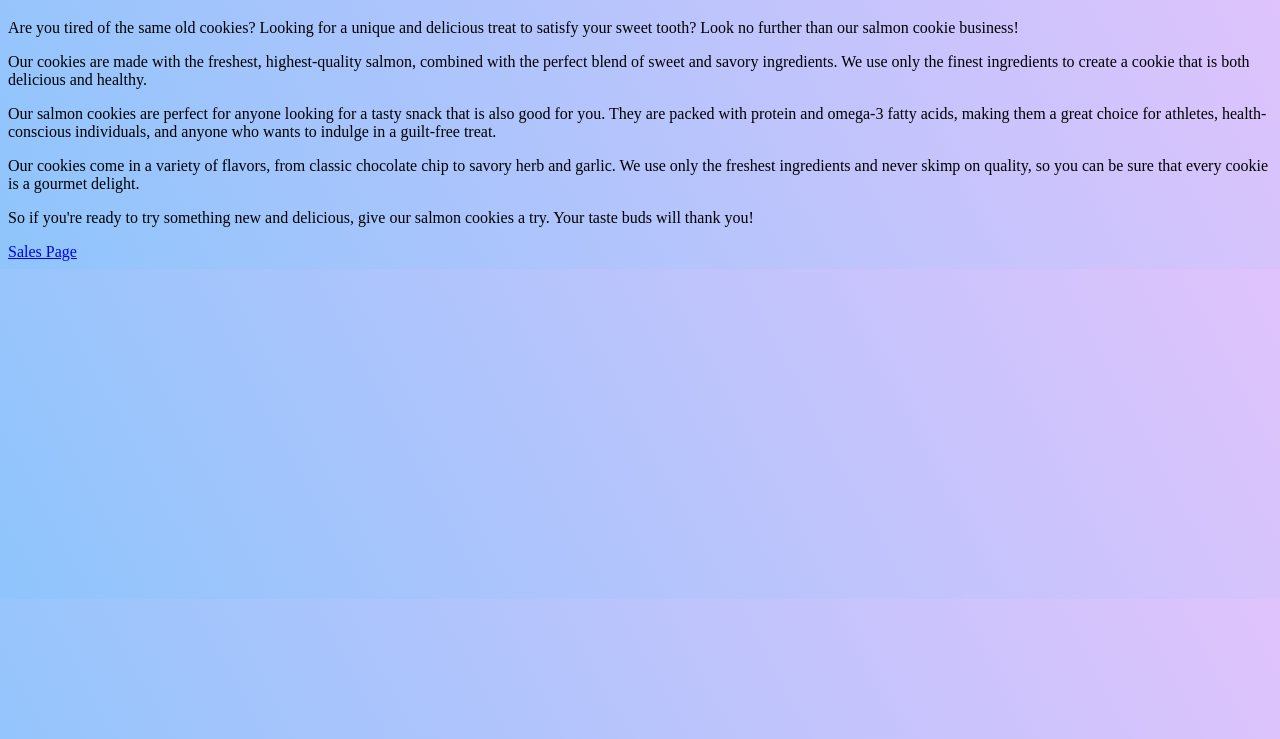
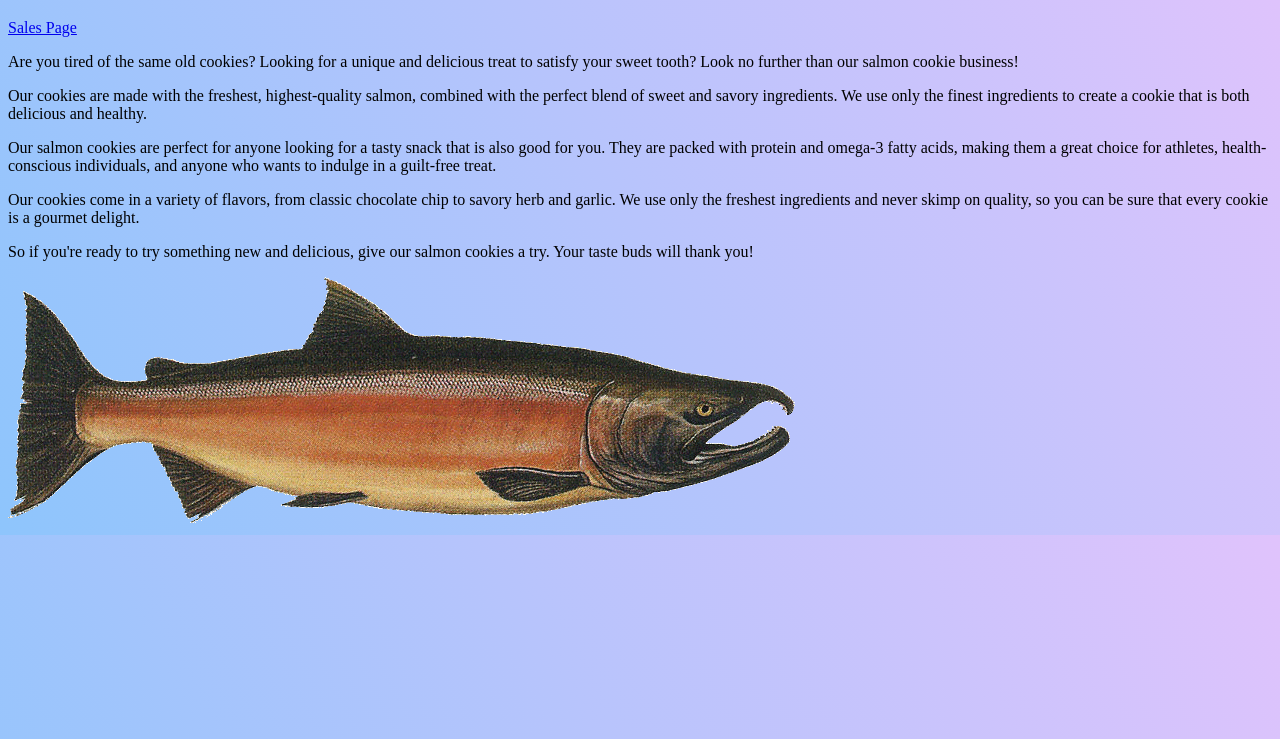
Before and after one commit to JaredPlummer5/Cookie-stand, a plain HTML site: page index.html in a window 1280 px wide. Shown: the part 61-800 px from the top of the page. Drawn offline with Linux system fonts and the light colour scheme.

Commit message:
I had to add a picture the customer wanted on the page

```diff
--- a/index.html
+++ b/index.html
@@ -12,6 +12,7 @@
 <body>
 
     <h1>Pat’s Salmon Cookies</h1>
+    <a href="sales.html">Sales Page</a>
     <p>
         Are you tired of the same old cookies? Looking for a unique and delicious treat to satisfy your sweet tooth?
         Look no further than our salmon cookie business!</p>
@@ -32,7 +33,9 @@
         So if you're ready to try something new and delicious, give our salmon cookies a try. Your taste buds will thank
         you!</p>
 
-        <a href="sales.html">Sales Page</a>
+        <img src ="salmon.png"/>
+
+
 </body>
 
 </html>
```
Also changed, not shown: salmon.png (added).
